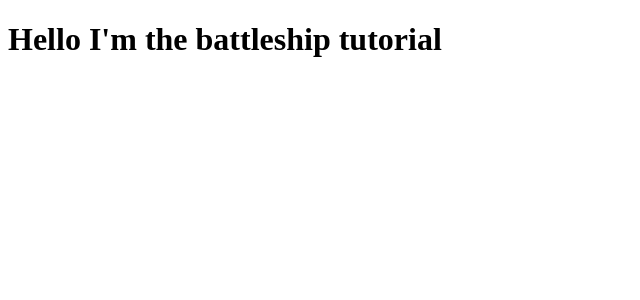
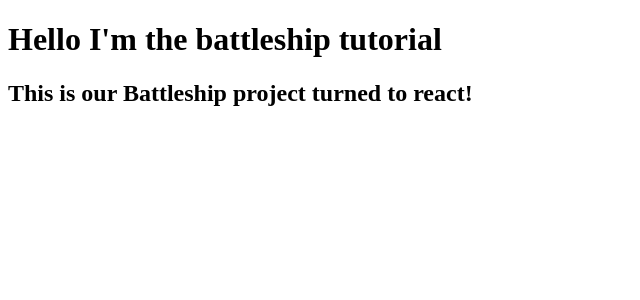
Before and after one commit to Maina206/battleship-tutorial-version-2, a React (Vite) app: page / in a window 1280 px wide. Shown: the top 300 px of the page, without its empty margins (0-640 px from the left). Built offline with nearby package versions, Linux system fonts and the light colour scheme.

Commit message:
Testing jira

```diff
--- a/src/App.jsx
+++ b/src/App.jsx
@@ -5,6 +5,7 @@ function App() {
   return (
     <>
       <h1>Hello I'm the battleship tutorial</h1>
+      <h2>This is our Battleship project turned to react!</h2>
     </>
   );
 }
```
